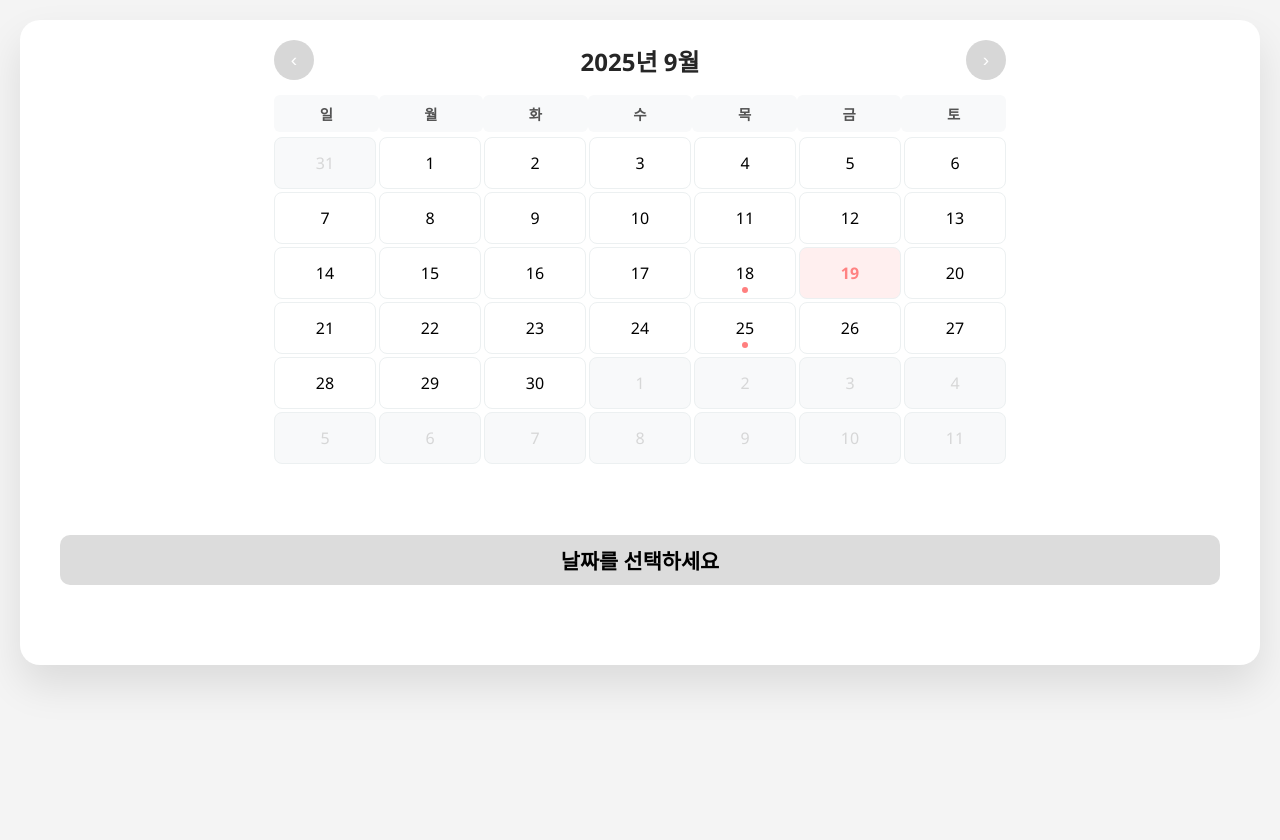
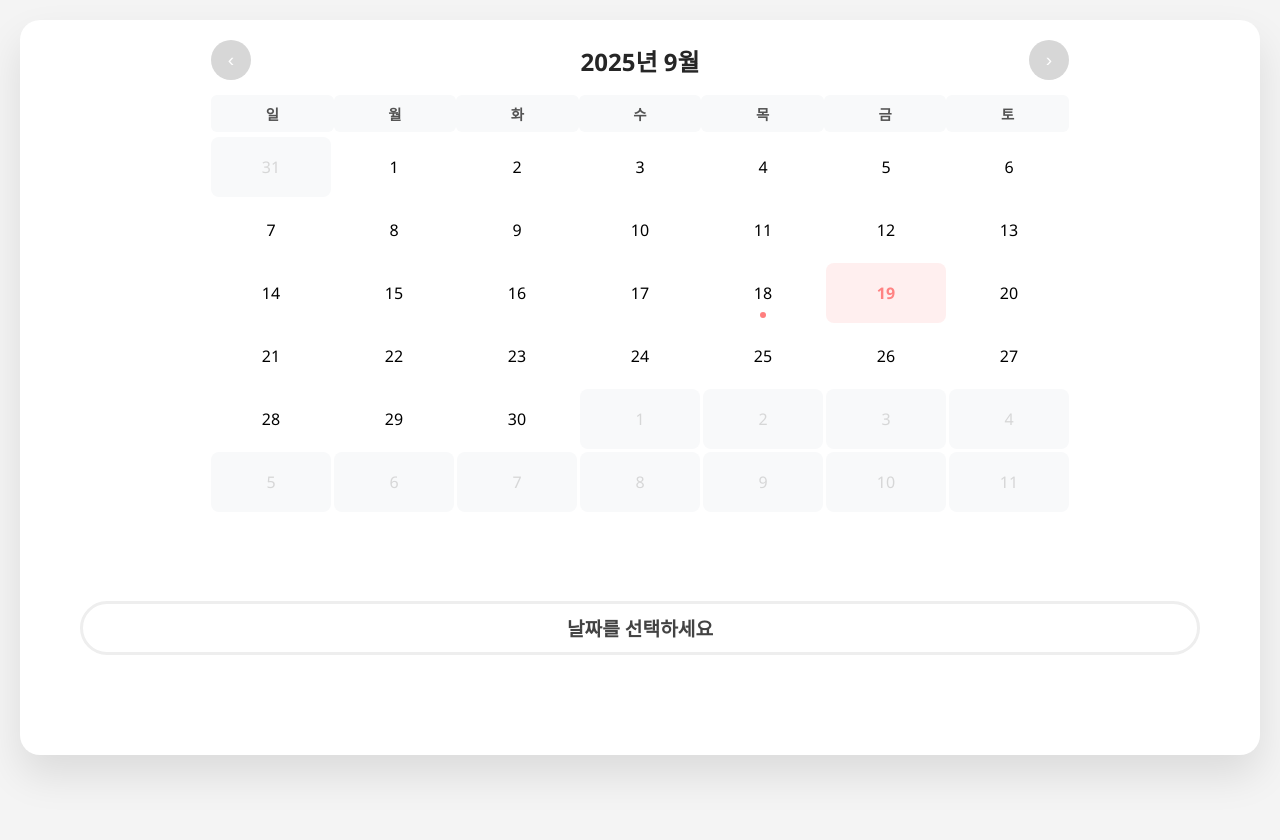
Before and after one commit to helena3773/FastAPI-TODO, a FastAPI app: page / in a window 1280 px wide. Run offline with FastAPI, Linux system fonts and the light colour scheme.

Commit message:
디자인 수정 + 반응형 디자인 수정 (1)

```diff
--- a/static/style.css
+++ b/static/style.css
@@ -12,7 +12,7 @@
     padding: 10px;
     border-radius: 20px;
     box-shadow: 0px 20px 40px rgba(0,0,0,0.1);
-    max-width: 1600px;
+    /* max-width: 1600px; */
     display: grid;
     grid-template-columns: 1fr 1fr;
     gap: 30px;
@@ -111,10 +111,9 @@
     display: flex;
     align-items: center;
     justify-content: center;
-    aspect-ratio: 2/1; /* 정사각형 유지 */
-    min-height: 50px;
+    aspect-ratio: 2/1;
+    min-height: 60px;
     border-radius: 8px;
-    border: 1px solid #ecf0f1;
     font-weight: 500;
     position: relative;
     cursor: pointer;
@@ -169,19 +168,18 @@
 
 /* 투두 섹션 */
 .todo-section {
-    background: #ffffff00;
-    border-radius: 15px;
-    padding: 20px;
+    padding: 40px;
 }
 
 #selected-date-title {
     margin-bottom: 20px;
-    font-size: 1.3em;
+    font-size: 1.2em;
     text-align: center;
     padding: 10px;
-    background: rgb(220, 220, 220);
-    color: rgb(0, 0, 0);
-    border-radius: 10px;
+    background: rgb(255, 255, 255);
+    border: 3px solid #eeeeee;
+    color: rgb(67, 67, 67);
+    border-radius: 30px;
 }
 
 .todo-list {
@@ -201,8 +199,6 @@
     justify-content: space-between;
     align-items: center;
     transition: all 0.3s ease;
-
-
 }
 
 .todo-item:hover {
@@ -216,10 +212,10 @@
 
 .no-todos {
     text-align: center;
-    color: #818181;
-    font-style: italic;
+    color: #8181814f;
     padding: 20px;
     background: white;
+    font-size: 1.5em;
 }
 
 .status {
@@ -251,32 +247,30 @@
 }
 
 .edit-btn {
-    background: #e5e5e5;
+    background: #e5e5e530;
     color: rgb(49, 49, 49);
 }
 
 .edit-btn:hover {
     background: #e5e5e5;
-    border: 2px solid #eeeeee;
-    color: white;
+    color: rgb(49, 49, 49);
 }
 
 .delete-btn {
-    background: #e5e5e5;
+    background: #e5e5e530;
     color: rgb(49, 49, 49);
 }
 
 .delete-btn:hover {
     background: #e5e5e5;
-    color: white;
+    color: rgb(49, 49, 49);
 }
 
 .todo-form {
     display: flex;
     flex-direction: column;
     gap: 15px;
-    background: rgb(249, 249, 249);
-    /* border: 2px solid #eeeeee; */
+    background: rgba(249, 249, 249, 0.705);
     padding: 20px;
     border-radius: 12px;
 }
@@ -298,10 +292,9 @@
 .todo-form button {
     background: #e2e2e2;
     color: rgb(0, 0, 0);
-    /* font-weight: bold; */
-    margin-left: 100px;
-    padding: 12px 24px;
+    padding: 10px 20px;
     font-size: 1em;
+    border-radius: 10px;
 }
 
 .todo-form button:hover {
--- a/templates/index.html
+++ b/templates/index.html
@@ -140,7 +140,7 @@
                 allTodos = await response.json();
                 renderCalendar(); // 투두 표시 업데이트
             } catch (error) {
-                console.error('투두 로드 실패:', error);
+                console.error('TO-DO loading failed:', error);
             }
         }
 
@@ -151,7 +151,7 @@
                 const data = await response.json();
                 displayTodos(data.todos);
             } catch (error) {
-                console.error('투두 조회 실패:', error);
+                console.error('Fetching TO-DO failed:', error);
                 displayTodos([]);
             }
         }
@@ -162,7 +162,7 @@
             todoList.innerHTML = '';
 
             if (todos.length === 0) {
-                todoList.innerHTML = '<li class="no-todos">이 날짜에는 투두가 없습니다.</li>';
+                todoList.innerHTML = '<li class="no-todos">No TO-DO</li>';
                 return;
             }
 
@@ -177,7 +177,7 @@
                             <strong>${todo.title}</strong> - ${todo.description}
                         </span>
                         <span class="status ${todo.completed ? 'completed' : ''}">
-                            ${todo.completed ? '완료!' : ''}
+                            ${todo.completed ? 'Done!' : ''}
                         </span>
                     </div>
                     <div class="button-group">
@@ -254,7 +254,7 @@
                     }
                 }
             } catch (error) {
-                console.error('투두 삭제 실패:', error);
+                console.error('Deleting TO-DO failed:', error);
             }
         }
 
@@ -285,7 +285,7 @@
                     fetchTodosByDate(formatDate(selectedDate));
                 }
             } catch (error) {
-                console.error('투두 추가 실패:', error);
+                console.error('Adding TO-DO failed:', error);
             }
         });
 
--- a/todo.json
+++ b/todo.json
@@ -12,12 +12,5 @@
         "description": "\uc11c\uc815\uc778",
         "completed": false,
         "date": "2025-09-18"
-    },
-    {
-        "id": 1758176229856,
-        "title": "\u3147\u3147",
-        "description": "\u3147\u3147\u3147",
-        "completed": false,
-        "date": "2025-09-25"
     }
 ]
```
